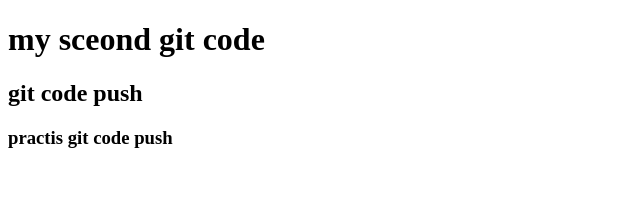
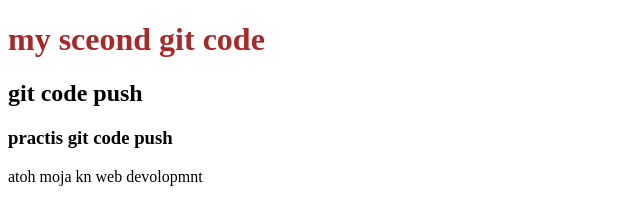
Before and after one commit to Yahia554/secend-git-repo, a plain HTML site: page index.html in a window 1280 px wide. Shown: the whole page, without its empty margins (0-640 px from the left). Drawn offline with Linux system fonts and the light colour scheme.

Commit message:
style aded

```diff
--- a/index.html
+++ b/index.html
@@ -5,10 +5,12 @@
     <meta http-equiv="X-UA-Compatible" content="IE=edge">
     <meta name="viewport" content="width=device-width, initial-scale=1.0">
     <title>secend-git-repo</title>
+    <link rel="stylesheet" href="style.css">
 </head>
 <body>
     <h1>my sceond git code</h1>
     <h2>git code push </h2>
     <h3>practis git code push</h3>
+    <p>atoh moja kn web devolopmnt</p>
 </body>
 </html>
--- /dev/null
+++ b/style.css
@@ -0,0 +1,3 @@
+h1{
+    color: brown;
+}
```
